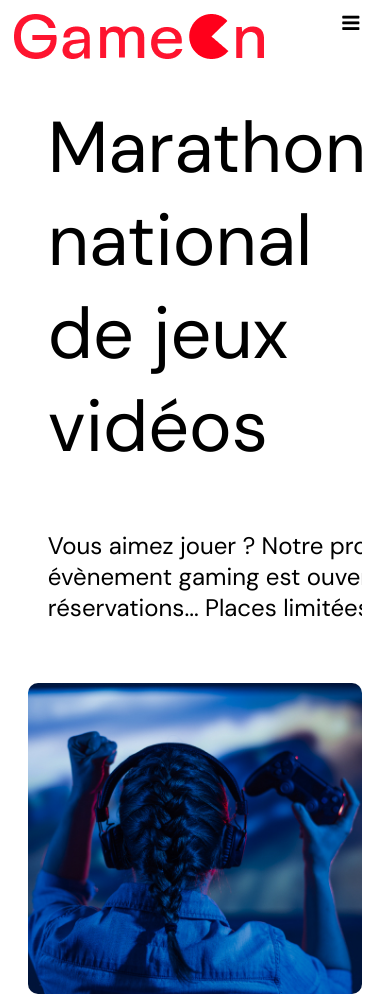
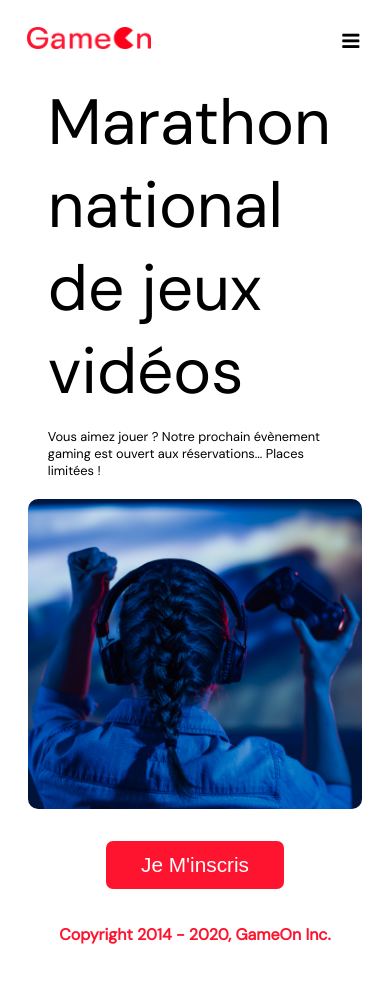
Before and after one commit to imane-R/ImaneElkaddouri_4_27042021, a plain HTML site: page starterOnly/index.html in a window 390 px wide. Shown: the top 994 px of the page. Drawn offline with Linux system fonts and the light colour scheme.

Commit message:
add modifications on thank message

```diff
--- a/starterOnly/modal.css
+++ b/starterOnly/modal.css
@@ -97,7 +97,7 @@ img {
   .topnav a.icon {
     float: right;
     display: block;
-    margin-top: -15px;
+    margin-top: 3px;
   }
 }
 
@@ -166,7 +166,7 @@ main {
   height: 100%;
   width: 100%;
   overflow: auto;
-  background-color: rgba(26, 39, 156, 0.4);
+  background-color: #ffff;
 }
 
 .content {
@@ -485,6 +485,23 @@ footer {
   margin: 0 20px;
 }
 @media screen and (max-width: 800px) {
+  img {
+    padding-right: 1rem;
+    width: 140px;
+    margin: 13px;
+}
+.bground {
+
+  background-color:transparent;
+}
+.topnav {
+  overflow: hidden;
+  margin: 3.5%;
+  margin-bottom: -12px;
+}
+.content {
+  margin: 16% auto;
+}
   .hero-section {
     display: block;
     box-shadow: unset;
@@ -501,16 +518,17 @@ footer {
     display: none;
   }
   .hero-headline {
-    font-size: 4.5rem;
+    font-size: 4.0rem;
     white-space: normal;
   }
   .hero-text {
-    width: unset;
-    font-size: 1.5rem;
+    width: 75%;
+    font-size: 0.8rem;
+    margin-top: 15px;
   }
   .hero-img img {
     border-radius: 10px;
-    margin-top: 40px;
+    margin: auto;
   }
   .hero-section > .btn-signup {
     display: block;
@@ -518,7 +536,7 @@ footer {
     padding: 12px 35px;
   }
   .copyrights {
-    margin-top: 50px;
+    margin-top: 0px;
     text-align: center;
   }
 }
--- a/starterOnly/modal.js
+++ b/starterOnly/modal.js
@@ -58,6 +58,7 @@ buttonClose.addEventListener("click", closeModal);
 //Form closing function when clicking on the cross
 function closeModal() {
   modalbg.style.display = "none";
+  document.location.reload();
 };
 // rest error message
 function restErrorMessage(){
@@ -133,8 +134,7 @@ function validate(e) {
     containerForm.style.fontFamily = "DM Sans";
     containerForm.style.height = "700px";
     containerForm.style.paddingTop = "300px";
-    containerForm.style.paddingLeft = "100px";
-    containerForm.style.paddingRight = "100px";
+    containerForm.style.textAlign = "center";
     boutonClose.style.display = "block";
     boutonClose.addEventListener("click", closeModal);
   }
```
Also changed, not shown: starterOnly/index.html (+1 -1 lines).
